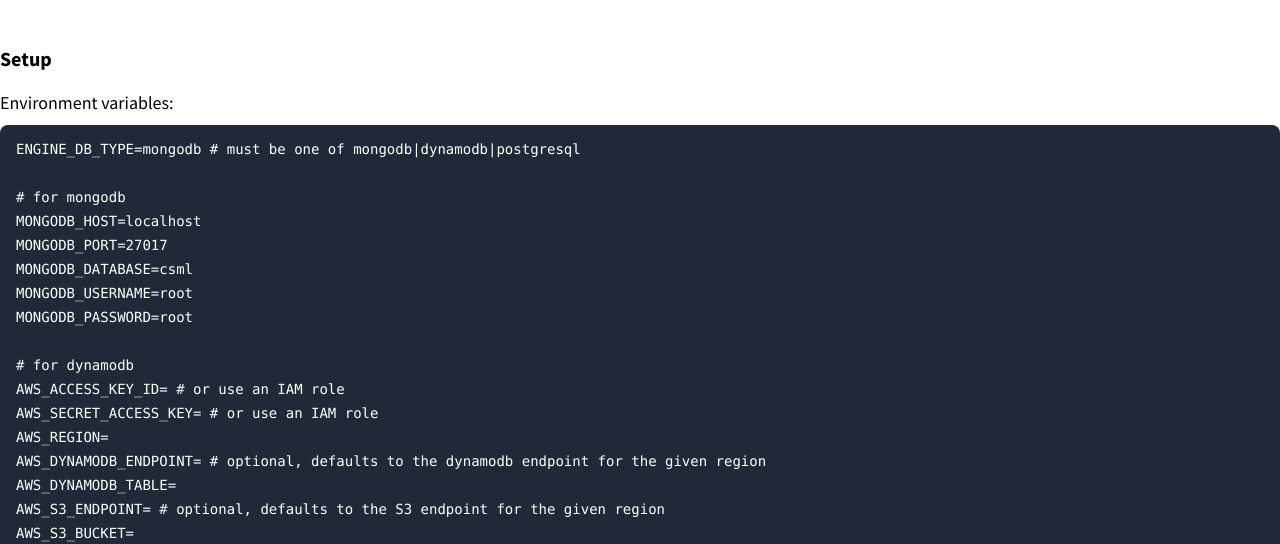
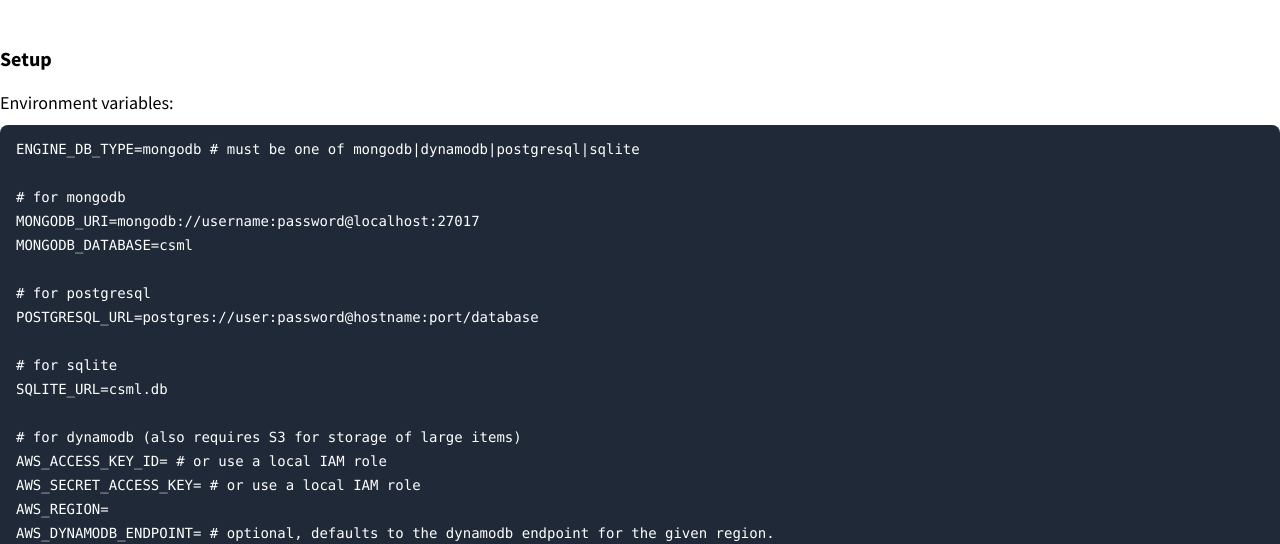
Before and after one commit to CSML-by-Clevy/csml-engine, a plain HTML site: page csml_server/static/index.html in a window 1280 px wide. Shown: the part 256-800 px from the top of the page. Drawn offline with nearby package versions, Linux system fonts and the light colour scheme.

Commit message:
Update documentation

```diff
--- a/csml_server/static/index.html
+++ b/csml_server/static/index.html
@@ -43,37 +43,41 @@
   <section class="container mx-auto my-6">
     <h2 class="text-xl font-bold mb-4">Setup</h2>
     <p class="text-lg font-base mb-2">Environment variables:</p>
-    <pre class="bg-gray-800 py-3 px-4 rounded-lg mb-12"><code class="text-sm text-white">ENGINE_DB_TYPE=mongodb # must be one of mongodb|dynamodb|postgresql
+    <pre class="bg-gray-800 py-3 px-4 rounded-lg mb-12"><code class="text-sm text-white">ENGINE_DB_TYPE=mongodb # must be one of mongodb|dynamodb|postgresql|sqlite
 
 # for mongodb
-MONGODB_HOST=localhost
-MONGODB_PORT=27017
+MONGODB_URI=mongodb://username:password@localhost:27017
 MONGODB_DATABASE=csml
-MONGODB_USERNAME=root
-MONGODB_PASSWORD=root
 
-# for dynamodb
-AWS_ACCESS_KEY_ID= # or use an IAM role
-AWS_SECRET_ACCESS_KEY= # or use an IAM role
+# for postgresql
+POSTGRESQL_URL=postgres://user:password@hostname:port/database
+
+# for sqlite
+SQLITE_URL=csml.db
+
+# for dynamodb (also requires S3 for storage of large items)
+AWS_ACCESS_KEY_ID= # or use a local IAM role
+AWS_SECRET_ACCESS_KEY= # or use a local IAM role
 AWS_REGION=
-AWS_DYNAMODB_ENDPOINT= # optional, defaults to the dynamodb endpoint for the given region
+AWS_DYNAMODB_ENDPOINT= # optional, defaults to the dynamodb endpoint for the given region.
 AWS_DYNAMODB_TABLE=
 AWS_S3_ENDPOINT= # optional, defaults to the S3 endpoint for the given region
 AWS_S3_BUCKET=
 
-# for postgresql
-POSTGRESQL_URL=postgres://user:password@hostname:port/database
-
 # CSML Server configuration
-ENGINE_SERVER_PORT=5000 # defaults to 5000
-ENGINE_SERVER_API_KEYS=my-key-1,my-key-2 # comma-separated list of accepted server auth keys
+ENGINE_SERVER_PORT=5000
+ENGINE_SERVER_API_KEYS=someAuthKey4CsmlServer,someOtherAuthKey
 
 # Other optional engine configuration
 ENGINE_ENCRYPTION_SECRET=some-secret-string # if not set, data will not be stored encrypted
 TTL_DURATION=30 # auto-remove chatbot user data after X days
 LOW_DATA_MODE=true # do not store contents of sent/received messages
+STEP_LIMIT=30 # step the limit of steps that the interpreter can handle per request
 DISABLE_SSL_VERIFY=false # reach trusted endpoints with known invalid certificates
-DEBUG=true # print debug output in console</code></pre>
+DEBUG=true # print debug output in console
+CSML_LOG_LEVEL=error # print log output in stderr. Possible values are error, warn, info, debug, trace.
+MODULES_URL= # default module repository base url
+MODULES_AUTH= # default module auth token</code></pre>
   </section>
 
   <hr>
--- a/csml_server/swagger.yaml
+++ b/csml_server/swagger.yaml
@@ -1096,6 +1096,8 @@ components:
           enum:
             - mongodb
             - dynamodb
+            - postgresql
+            - sqlite
           description: The type of database configured
         server_port:
           type: number
@@ -1110,6 +1112,9 @@ components:
         debug_mode_enabled:
           type: boolean
           description: Whether the server is in debug mode
+        engine_version:
+          type: string
+          description: The current CSML version
 
     AppsEndpoint:
       type: string
```
Also changed, not shown: README.md, 1 other file.
